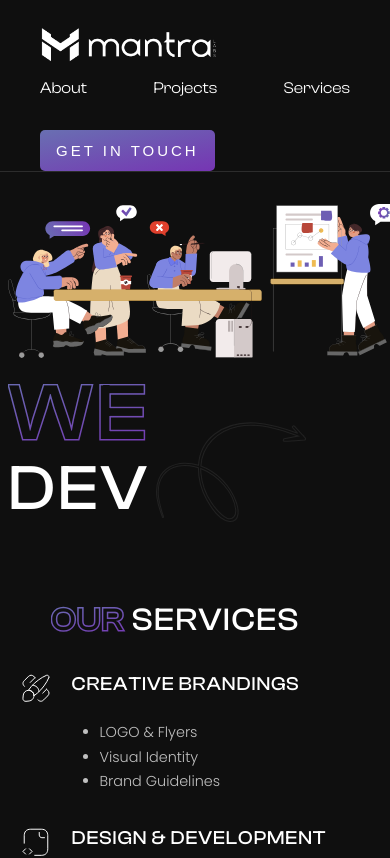
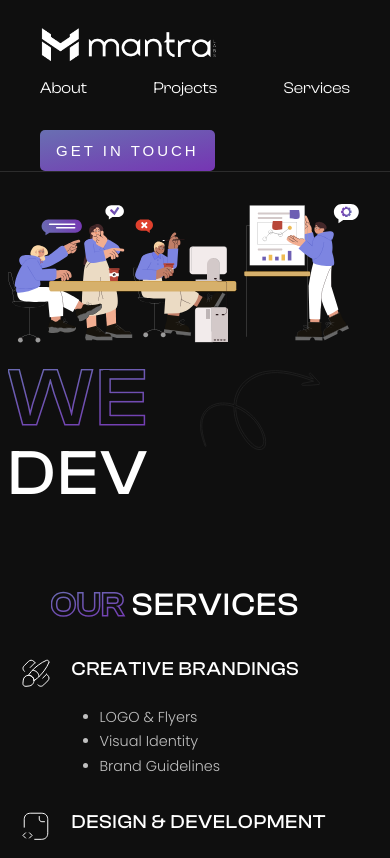
Before and after one commit to aashish-cd/fund-raiser, a Next.js app: page / in a window 390 px wide. Shown: the top 858 px of the page. Built offline with nearby package versions, Linux system fonts and the light colour scheme.

Commit message:
hero section ongoing

```diff
--- a/components/Hero/Hero.module.scss
+++ b/components/Hero/Hero.module.scss
@@ -34,11 +34,11 @@
 
 .svg {
   position: absolute;
-  left: 20%;
+  left: 200px;
   top: 200px;
   // left: 25%;
-  width: 100%;
-  height: 100%;
+  width: 180px;
+  height: auto;
   // animation
   animation: animateDash 8s linear forwards infinite;
   // stroke
@@ -62,8 +62,7 @@
     max-width: 70%;
   }
   .svg {
-    top: 200px;
-    left: 20%;
+    width: 160px;
   }
 }
 @media screen and (max-width: 1024px) {
@@ -82,9 +81,8 @@
   }
   .svg {
     top: 140px;
-    left: 18%;
-    width: 80%;
-    height: auto;
+    left: 150px;
+    width: 150px;
   }
 }
 @media screen and (max-width: 768px) {
@@ -107,11 +105,11 @@
     }
   }
   .heroSvg {
-    max-width: 100%;
+    max-width: 90%;
   }
   .svg {
-    top: 58vh;
-    left: 40%;
+    top: 380px;
+    left: 350px;
   }
 }
 @media screen and (max-width: 600px) {
@@ -137,7 +135,12 @@
     }
   }
   .heroSvg {
-    max-width: 100%;
+    max-width: 90%;
+  }
+  .svg {
+    left: 200px;
+    top: 370px;
+    width: 130px;
   }
 }
 @media screen and (max-width: 480px) {
@@ -156,11 +159,10 @@
     }
   }
   .heroSvg {
-    max-width: 100%;
+    max-width: 90%;
   }
   .svg {
-    top: 50vh;
-    left: 40%;
+    width: 120px;
   }
 }
 @media screen and (max-width: 320px) {
@@ -174,8 +176,12 @@
       font-size: 3rem;
     }
   }
+  .svg {
+    width: 100px;
+    top: 380px;
+    left: 150px;
+  }
 }
-
 .heroSvg {
   width: 900px;
   height: auto;
--- /dev/null
+++ b/components/Hero/HeroInfo.module.scss
@@ -0,0 +1,14 @@
+.container {
+  width: 90%;
+  display: flex;
+  flex-direction: column;
+  justify-content: center;
+  align-items: center;
+}
+
+.infoContainer {
+  display: flex;
+
+  justify-content: center;
+  align-items: center;
+}
```
Also changed, not shown: components/Hero/HeroInfo.tsx (added, +14 -0 lines), components/Hero/HeroSvg.tsx (+4 -4 lines).
